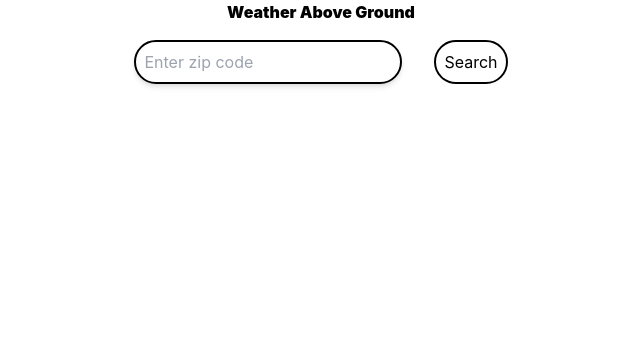
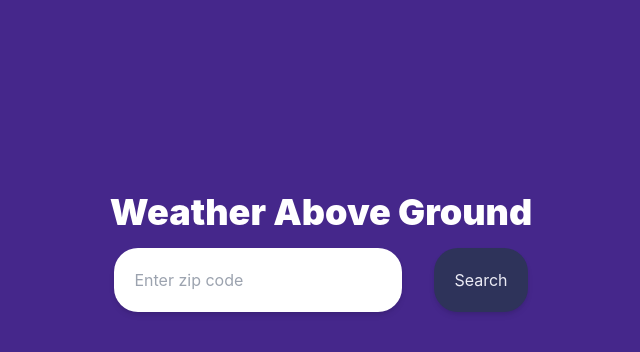
Before and after one commit to mfvil/weather-above-ground, a React (Create React App) app: page / in a window 1280 px wide. Shown: the top 352 px of the page, without its empty margins (319-959 px from the left). Built offline with nearby package versions, Linux system fonts and the light colour scheme; no server answers.

Commit message:
styling changes.

```diff
--- a/src/App.jsx
+++ b/src/App.jsx
@@ -4,8 +4,8 @@ import Fetcher from './Components/Fetcher.tsx';
 function App() {
   return (
     <>
-     <div className='flex flex-col items-center w-screen'>
-      <h1 className='font-black '>Weather Above Ground</h1>
+     <div className='flex flex-col items-center w-screen bg-darkPurple'>
+      <h1 className='font-black text-4xl '>Weather Above Ground</h1>
       <Fetcher />
     <WeatherCard/>
     </div>
--- a/src/Components/Fetcher.tsx
+++ b/src/Components/Fetcher.tsx
@@ -66,18 +66,18 @@ const Fetcher =({ value, }: SearchProps): JSX.Element =>{
     <>
     <div className="flex flex-row">
 <form>
-<input className="rounded-3xl bg-white shadow-md p-2 m-4 border-2 border-black"
+<input className="rounded-3xl bg-white shadow-md p-5 m-4 border-1 border-greyish border-bluish shadow-md text-greyish bg-bluish"
  type="text"
  value={location}
  onChange={({ target }) => handleOnchage(target.value)}
  placeholder="Enter zip code" />
 </form>
-<button type="submit" className="rounded-3xl border-2 border-black p-2 m-4"
+<button type="submit" className="rounded-3xl p-5 m-4 text-greyish bg-bluish border-1 border-greyish shadow-md"
 onClick={()=>{setUrl(`https://dev.virtualearth.net/REST/v1/Locations/US/${location}?key=Atfcn0UhB-AMxmeAPpbwnFAkzRWeHukpBnAR7Jr7J5-fySVv1N_J-VAEU69whXfa`)}}
 >Search</button>
 </div>
 {weatherData ?(
- <div className='flex items-center flex-col rounded-3xl bg-white p-4 shadow-md w-1/4 h-1/4 font-Inter border-2 border-black'>
+ <div className='flex items-center flex-col rounded-3xl p-4 shadow-md w-1/4 h-1/4 font-Inter bg-lightPurple'>
     {isLoading && <p>Loading....</p>}
     {isError  && <p>something went wrong</p>}
 <WeatherCard name={weatherData[0].name} shortForecast={weatherData[0].shortForecast} temperature={weatherData[0].temperature} temperatureUnit={weatherData[0].temperatureUnit} icon={weatherData[0].icon}/>
--- a/src/Components/WeatherCard.tsx
+++ b/src/Components/WeatherCard.tsx
@@ -11,12 +11,12 @@ export interface WeatherProps{
 const WeatherCard = ({name, shortForecast, temperature, temperatureUnit, icon}:WeatherProps): JSX.Element =>
 
               <>
-              <h2>{name} </h2>
+              <h2 className='text-xl m-4'>{name} </h2>
               <div className='flex items-center flex-row'>
                      <div className='flex items-center flex-col mx-3'>
                             <img src={icon}/>
-                            <p>{temperature} {temperatureUnit}</p>
-                            <p>{shortForecast}</p>
+                            <p className='text-xl'>{temperature} {temperatureUnit}</p>
+                            <p className='text-xl'>{shortForecast}</p>
                      </div>
 
               </div>
--- a/src/index.css
+++ b/src/index.css
@@ -2,7 +2,10 @@
 @tailwind components;
 @tailwind utilities;
 body {
-  margin: 0;
+
+  @apply bg-darkPurple;
+  @apply text-white;
+  margin-top: 12rem;
   font-family: -apple-system, BlinkMacSystemFont, 'Segoe UI', 'Roboto', 'Oxygen',
     'Ubuntu', 'Cantarell', 'Fira Sans', 'Droid Sans', 'Helvetica Neue',
     sans-serif;
--- a/tailwind.config.js
+++ b/tailwind.config.js
@@ -5,7 +5,14 @@ module.exports = {
     "app.js",
   ],
   theme: {
-    extend: {},
+    extend: {
+      colors: {
+        darkPurple: '#45278B',
+        greyish: '#EBEBF5',
+        bluish: '#2E335A',
+        lightPurple: '#48319D',
+    },
+  },
   },
   plugins: [],
 }
```
